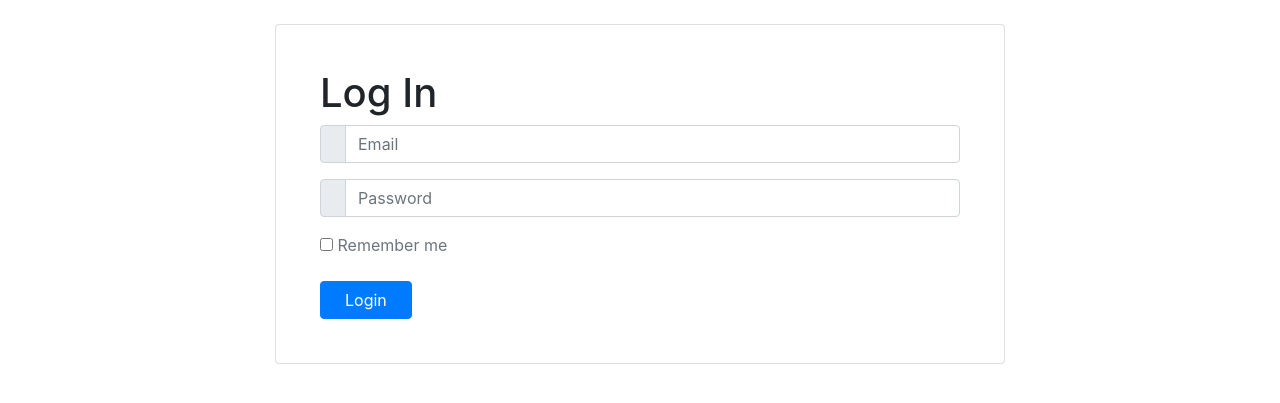
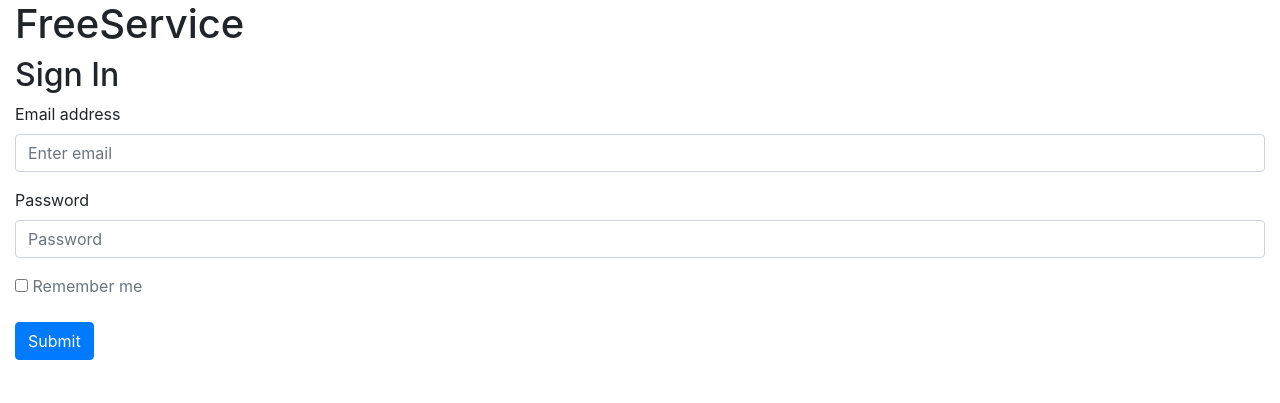
Before and after one commit to ChrisSure/free-service, a Symfony app: template admin/templates/security/login.html.twig in a window 1280 px wide. Shown: the top 403 px of the page. Run offline with Twig, Linux system fonts and the light colour scheme; the template is opened without the code that fills it, so the values that code supplies are empty; some libraries are stand-ins or nearby versions.

Commit message:
Added frontend yarn, setting design admin-panel

```diff
--- a/admin/composer.json
+++ b/admin/composer.json
@@ -25,6 +25,7 @@
         "symfony/twig-bundle": "4.3.*",
         "symfony/validator": "4.3.*",
         "symfony/web-link": "4.3.*",
+        "symfony/webpack-encore-bundle": "^1.7",
         "symfony/yaml": "4.3.*"
     },
     "require-dev": {
--- a/admin/config/bundles.php
+++ b/admin/config/bundles.php
@@ -15,4 +15,5 @@ return [
     Symfony\Bundle\MakerBundle\MakerBundle::class => ['dev' => true],
     Symfony\Bundle\WebServerBundle\WebServerBundle::class => ['dev' => true],
     Doctrine\Bundle\FixturesBundle\DoctrineFixturesBundle::class => ['dev' => true, 'test' => true],
+    Symfony\WebpackEncoreBundle\WebpackEncoreBundle::class => ['all' => true],
 ];
--- a/admin/src/Controller/HomeController.php
+++ b/admin/src/Controller/HomeController.php
@@ -20,7 +20,7 @@ class HomeController extends AbstractController
      */
     public function home(): Response
     {
-        return new Response("Home!");
+        return $this->render('admin/home.html.twig');
     }
 
     /**
--- a/admin/src/Controller/User/SecurityController.php
+++ b/admin/src/Controller/User/SecurityController.php
@@ -14,6 +14,9 @@ class SecurityController extends AbstractController
      */
     public function login(AuthenticationUtils $authenticationUtils): Response
     {
+        if ($this->getUser()) {
+             return $this->redirectToRoute('app_home');
+        }
         $error = $authenticationUtils->getLastAuthenticationError();
         $lastUsername = $authenticationUtils->getLastUsername();
         return $this->render('security/login.html.twig', ['last_username' => $lastUsername, 'error' => $error]);
--- a/admin/templates/base.html.twig
+++ b/admin/templates/layouts/login-base.html.twig
@@ -4,14 +4,30 @@
         <meta charset="UTF-8">
         <title>{% block title %}Welcome!{% endblock %}</title>
         <link rel="stylesheet" href="https://stackpath.bootstrapcdn.com/bootstrap/4.3.1/css/bootstrap.min.css" crossorigin="anonymous">
-        {% block stylesheets %}{% endblock %}
+        {% block stylesheets %}
+            {{ encore_entry_link_tags('app') }}
+        {% endblock %}
     </head>
     <body>
-        {% block body %}{% endblock %}
-
+        <div class="container-fluid">
+            <div class="row">
+                <div class="col-sm-12">
+                    <header>
+                        <h1 class="logo">Free<span>Service</span></h1>
+                    </header>
+                </div>
+            </div>
+            <div class="row">
+                <div class="col-sm-12">
+                    {% block body %}{% endblock %}
+                </div>
+            </div>
+        </div>
         <script src="https://code.jquery.com/jquery-3.3.1.slim.min.js" crossorigin="anonymous"></script>
         <script src="https://cdnjs.cloudflare.com/ajax/libs/popper.js/1.14.7/umd/popper.min.js" crossorigin="anonymous"></script>
         <script src="https://stackpath.bootstrapcdn.com/bootstrap/4.3.1/js/bootstrap.min.js" crossorigin="anonymous"></script>
-        {% block javascripts %}{% endblock %}
+        {% block javascripts %}
+            {{ encore_entry_script_tags('app') }}
+        {% endblock %}
     </body>
 </html>
--- a/admin/templates/security/login.html.twig
+++ b/admin/templates/security/login.html.twig
@@ -1,31 +1,22 @@
-{% extends 'base.html.twig' %}
+{% extends 'layouts/login-base.html.twig' %}
 
 {% block title %}Log in{% endblock %}
 
 {% block body %}
-    <div class="container mt-4">
-        <div class="row justify-content-center">
-            <div class="col-md-8">
-                <div class="card-group">
-                    <div class="card p-4">
-                        <div class="card-body">
-                            <h1>Log In</h1>
+    <div class="login_block">
+        <h2>Sign In</h2>
+        <form method="post">
             {% if error %}
                 <div class="alert alert-danger">{{ error.messageKey|trans(error.messageData, 'security') }}</div>
             {% endif %}
-                            <form method="post">
             <input type="hidden" name="_csrf_token" value="{{ csrf_token('authenticate') }}">
-                                <div class="input-group mb-3">
-                                    <div class="input-group-prepend">
-                                        <span class="input-group-text"><i class="icon-envelope"></i></span>
+            <div class="form-group">
+                <label for="exampleInputEmail1">Email address</label>
+                <input type="email" name="email" value="{{ last_username }}" class="form-control" id="exampleInputEmail1" aria-describedby="emailHelp" placeholder="Enter email" required>
             </div>
-                                    <input class="form-control" type="email" name="email" value="{{ last_username }}" placeholder="Email" />
-                                </div>
-                                <div class="input-group mb-3">
-                                    <div class="input-group-prepend">
-                                        <span class="input-group-text"><i class="icon-lock"></i></span>
-                                    </div>
-                                    <input class="form-control" type="password" name="password" placeholder="Password" />
+            <div class="form-group">
+                <label for="exampleInputPassword1">Password</label>
+                <input type="password" name="password" class="form-control" id="exampleInputPassword1" placeholder="Password" required>
             </div>
             <div class="form-group">
                 <div class="checkbox mb-3">
@@ -34,16 +25,7 @@
                     </label>
                 </div>
             </div>
-                                <div class="row">
-                                    <div class="col-6">
-                                        <button class="btn btn-primary px-4" type="submit">Login</button>
-                                    </div>
-                                </div>
+            <button type="submit" class="btn btn-primary">Submit</button>
         </form>
     </div>
-                    </div>
-                </div>
-            </div>
-        </div>
-    </div>
 {% endblock %}
--- /dev/null
+++ b/admin/webpack.config.js
@@ -0,0 +1,74 @@
+var Encore = require('@symfony/webpack-encore');
+
+// Manually configure the runtime environment if not already configured yet by the "encore" command.
+// It's useful when you use tools that rely on webpack.config.js file.
+if (!Encore.isRuntimeEnvironmentConfigured()) {
+    Encore.configureRuntimeEnvironment(process.env.NODE_ENV || 'dev');
+}
+
+Encore
+    // directory where compiled assets will be stored
+    .setOutputPath('public/build/')
+    // public path used by the web server to access the output path
+    .setPublicPath('/build')
+    // only needed for CDN's or sub-directory deploy
+    //.setManifestKeyPrefix('build/')
+
+    /*
+     * ENTRY CONFIG
+     *
+     * Add 1 entry for each "page" of your app
+     * (including one that's included on every page - e.g. "app")
+     *
+     * Each entry will result in one JavaScript file (e.g. app.js)
+     * and one CSS file (e.g. app.css) if your JavaScript imports CSS.
+     */
+    .addEntry('app', './assets/js/app.js')
+    //.addEntry('page1', './assets/js/page1.js')
+    //.addEntry('page2', './assets/js/page2.js')
+
+    // When enabled, Webpack "splits" your files into smaller pieces for greater optimization.
+    .splitEntryChunks()
+
+    // will require an extra script tag for runtime.js
+    // but, you probably want this, unless you're building a single-page app
+    .enableSingleRuntimeChunk()
+
+    /*
+     * FEATURE CONFIG
+     *
+     * Enable & configure other features below. For a full
+     * list of features, see:
+     * https://symfony.com/doc/current/frontend.html#adding-more-features
+     */
+    .cleanupOutputBeforeBuild()
+    .enableBuildNotifications()
+    .enableSourceMaps(!Encore.isProduction())
+    // enables hashed filenames (e.g. app.abc123.css)
+    .enableVersioning(Encore.isProduction())
+
+    // enables @babel/preset-env polyfills
+    .configureBabel(() => {}, {
+        useBuiltIns: 'usage',
+        corejs: 3
+    })
+
+    // enables Sass/SCSS support
+    //.enableSassLoader()
+
+    // uncomment if you use TypeScript
+    //.enableTypeScriptLoader()
+
+    // uncomment to get integrity="..." attributes on your script & link tags
+    // requires WebpackEncoreBundle 1.4 or higher
+    //.enableIntegrityHashes(Encore.isProduction())
+
+    // uncomment if you're having problems with a jQuery plugin
+    //.autoProvidejQuery()
+
+    // uncomment if you use API Platform Admin (composer req api-admin)
+    //.enableReactPreset()
+    //.addEntry('admin', './assets/js/admin.js')
+;
+
+module.exports = Encore.getWebpackConfig();
```
Also changed, not shown: admin/assets/css/app.css (added, +75 -0 lines), admin/assets/js/app.js (added, +14 -0 lines), admin/package.json (added, +16 -0 lines), admin/templates/admin/home.html.twig (added, +7 -0 lines), admin/templates/layouts/base.html.twig (added, +48 -0 lines), 8 other files. Lines whose indentation alone changed are shown as unchanged.
